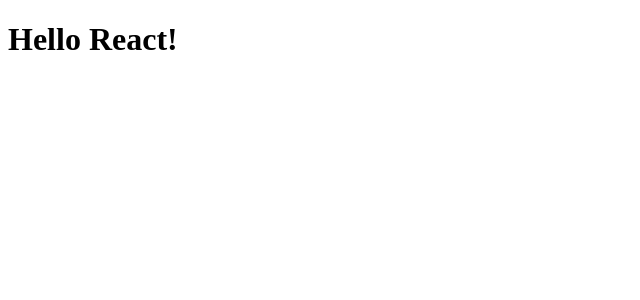
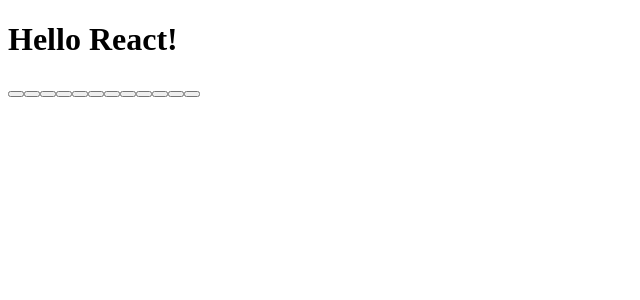
Before and after one commit to renku33/memori, a Next.js app: page / in a window 1280 px wide. Shown: the top 300 px of the page, without its empty margins (0-640 px from the left). Built offline with nearby package versions, Linux system fonts and the light colour scheme.

Commit message:
TESTED FEATURE: Defaut memori cards enabled

```diff
--- a/src/app/page.js
+++ b/src/app/page.js
@@ -2,20 +2,20 @@
   return (
     <>
       <h1 data-testid='app-title'>Hello React!</h1>
-      <div data-testid='memoryCard' />
-      <div data-testid='memoryCard' />
-      <div data-testid='memoryCard' />
-      <div data-testid='memoryCard' />
+      <button data-testid='memoryCard' />
+      <button data-testid='memoryCard' />
+      <button data-testid='memoryCard' />
+      <button data-testid='memoryCard' />
 
-      <div data-testid='memoryCard' />
-      <div data-testid='memoryCard' />
-      <div data-testid='memoryCard' />
-      <div data-testid='memoryCard' />
+      <button data-testid='memoryCard' />
+      <button data-testid='memoryCard' />
+      <button data-testid='memoryCard' />
+      <button data-testid='memoryCard' />
 
-      <div data-testid='memoryCard' />
-      <div data-testid='memoryCard' />
-      <div data-testid='memoryCard' />
-      <div data-testid='memoryCard' />
+      <button data-testid='memoryCard' />
+      <button data-testid='memoryCard' />
+      <button data-testid='memoryCard' />
+      <button data-testid='memoryCard' />
     </>
   )
 }
```
Also changed, not shown: tests/steps/sample.steps.js (+2 -2 lines), 1 other file (tests, documents, lock files or other folders).
